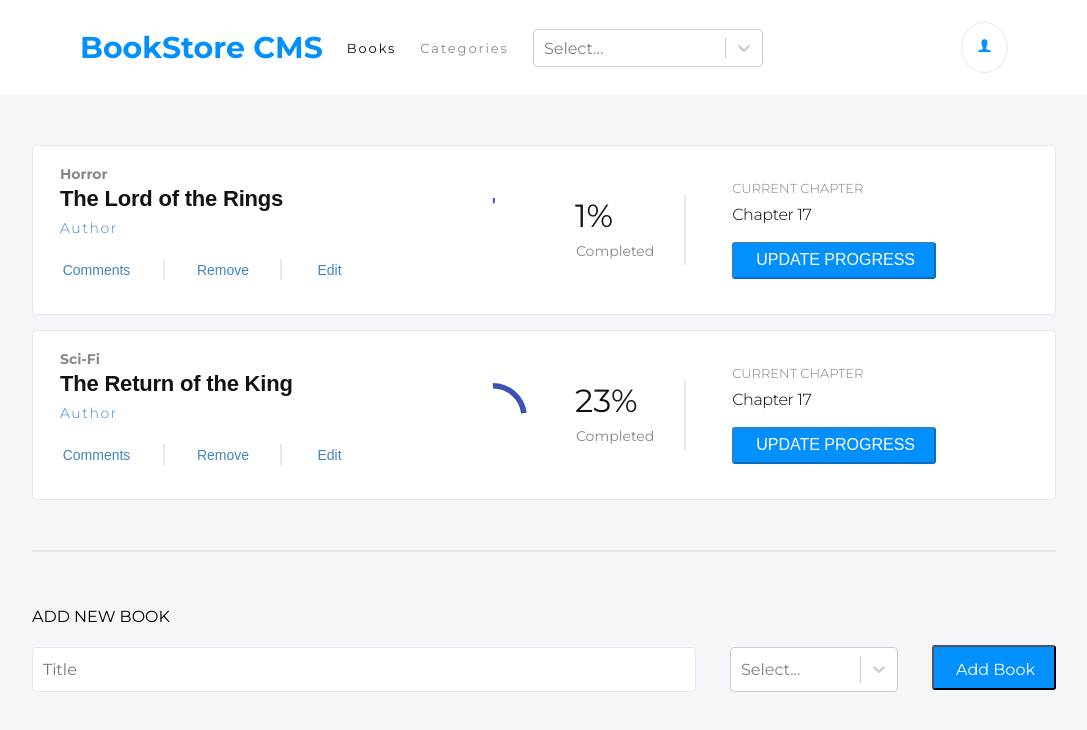
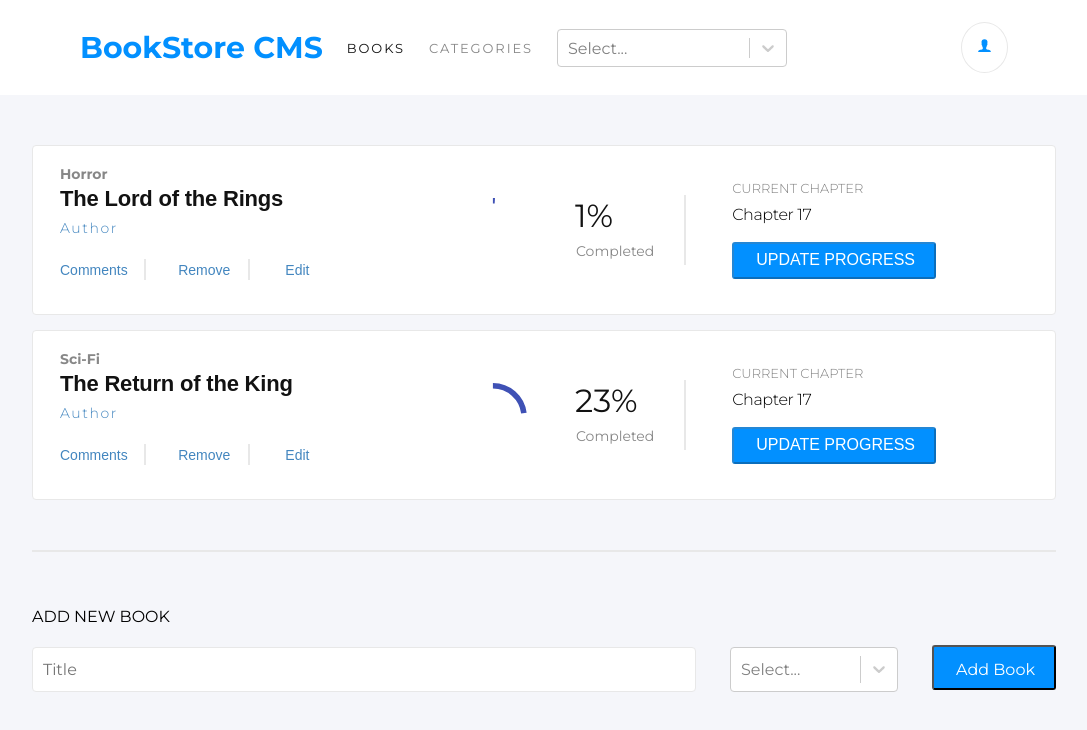
Before and after one commit to sergiocortessat/Redux_Bookstore, a React app: page / in a window 1280 px wide. Shown: the whole page, without its empty margins (96-1183 px from the left). Built offline with nearby package versions, Linux system fonts and the light colour scheme.

Commit message:
Add style fix and margin for comments div

```diff
--- a/src/CSS/Book.scss
+++ b/src/CSS/Book.scss
@@ -168,9 +168,8 @@ $black-two: #121212;
     }
 
     .comments {
-      width: 4.563rem;
       height: 1.188rem;
-      margin: 0.188rem 0.938rem 0.125rem 0;
+      margin: 0.188rem 0.1rem 0.125rem 0;
       font-family: RobotoSlab, sans-serif;
       font-size: 0.875rem;
       font-weight: 300;
@@ -184,7 +183,7 @@ $black-two: #121212;
     .remove {
       width: 3.375rem;
       height: 1.188rem;
-      margin: 0.188rem 0.938rem 0.125rem 0.875rem;
+      margin: 0.188rem 0.1rem 0.125rem 0.875rem;
       font-family: RobotoSlab, sans-serif;
       font-size: 0.875rem;
       font-weight: 300;
@@ -199,7 +198,7 @@ $black-two: #121212;
     .edit {
       width: 1.688rem;
       height: 1.188rem;
-      margin: 0.188rem 18.625rem 0.125rem 1.063rem;
+      margin: 0.188rem 0.1rem 0.125rem 1.063rem;
       font-family: RobotoSlab, sans-serif;
       font-size: 0.875rem;
       font-weight: 300;
--- a/src/Containers/NavBar.js
+++ b/src/Containers/NavBar.js
@@ -1,4 +1,3 @@
-/* eslint-disable no-unused-vars */
 import React, { useState, useEffect } from 'react';
 import { useSelector, useDispatch } from 'react-redux';
 import { IoIosPerson } from 'react-icons/io';
@@ -22,8 +21,8 @@ const NavBar = () => {
     <header>
       <div className="header-text">
         <h1 className="bookstore-cms">BookStore CMS</h1>
-        <p className="books">Books</p>
-        <p className="categories">Categories</p>
+        <p className="books">BOOKS</p>
+        <p className="categories">CATEGORIES</p>
         <CategoryFilter handleOnChange={handleOnChange} options={options} />
       </div>
       <i className="oval">
```
